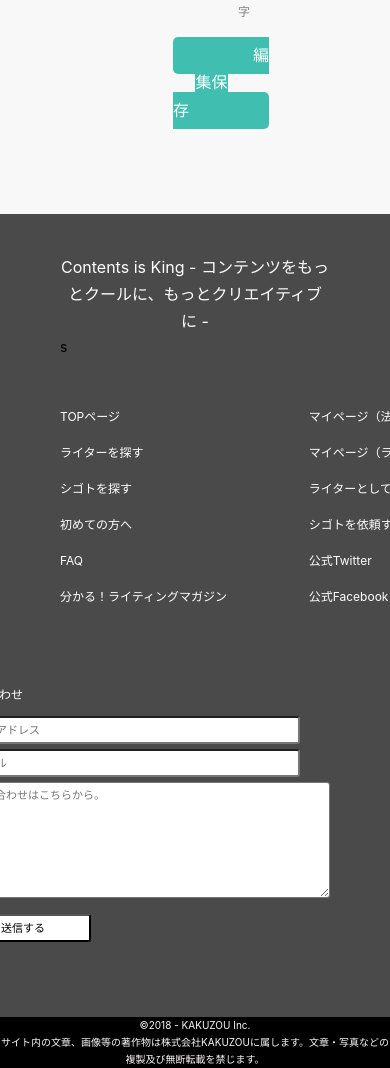
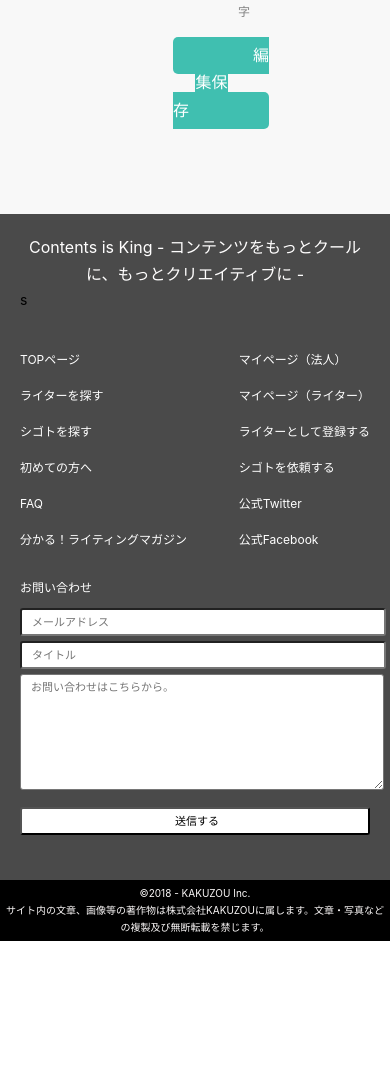
Before and after one commit to Yasunori-Mikami/Yasunori-Mikami.github.io, a PHP site: page /mypage-edit.html in a window 390 px wide. Shown: the part 4992-6060 px from the top of the page. After the commit the page ends 5933 px from the top, so only its background shows below. Run offline with PHP 8.4, Linux system fonts and the light colour scheme; some libraries are stand-ins or nearby versions.

Commit message:
MOD_responsive

```diff
--- a/css/style.css
+++ b/css/style.css
@@ -1384,8 +1384,31 @@ footer .end-copy{
 }
 
 @media (max-width: 767px) {
-
-
+    .footer-main {
+        padding: 20px 20px;
+    }
+
+    .footer_left {
+        width: 100%;
+        box-sizing: border-box;
+        margin: 30px 0 0px 0;
+    }
+    .footer-form {
+        float: left;
+        margin: 20px 0 20px 0%;
+    }
+    .footer-form input {
+        width: 100%;
+    }
+    .footer-form textarea {
+        width: 100%;
+    }
+    .footer-btn {
+        width: 100%;
+    }
+    footer .end-copy{
+        padding: 5px;
+    }
 }
 
 
--- a/index.html
+++ b/index.html
@@ -521,6 +521,7 @@
     <a href="#smthScroll-top" class="smthScroll"><i class="fas fa-angle-up ml5"></i></a>
     <footer>
         <div class="footer-main">
+            <p class="footer-main-copy">Contents is King - コンテンツをもっとクールに、もっとクリエイティブに - </p>
             <div class="footer_left">
                 <ul>
                     <li><a href="index.html">TOPページ</a></li>
```
